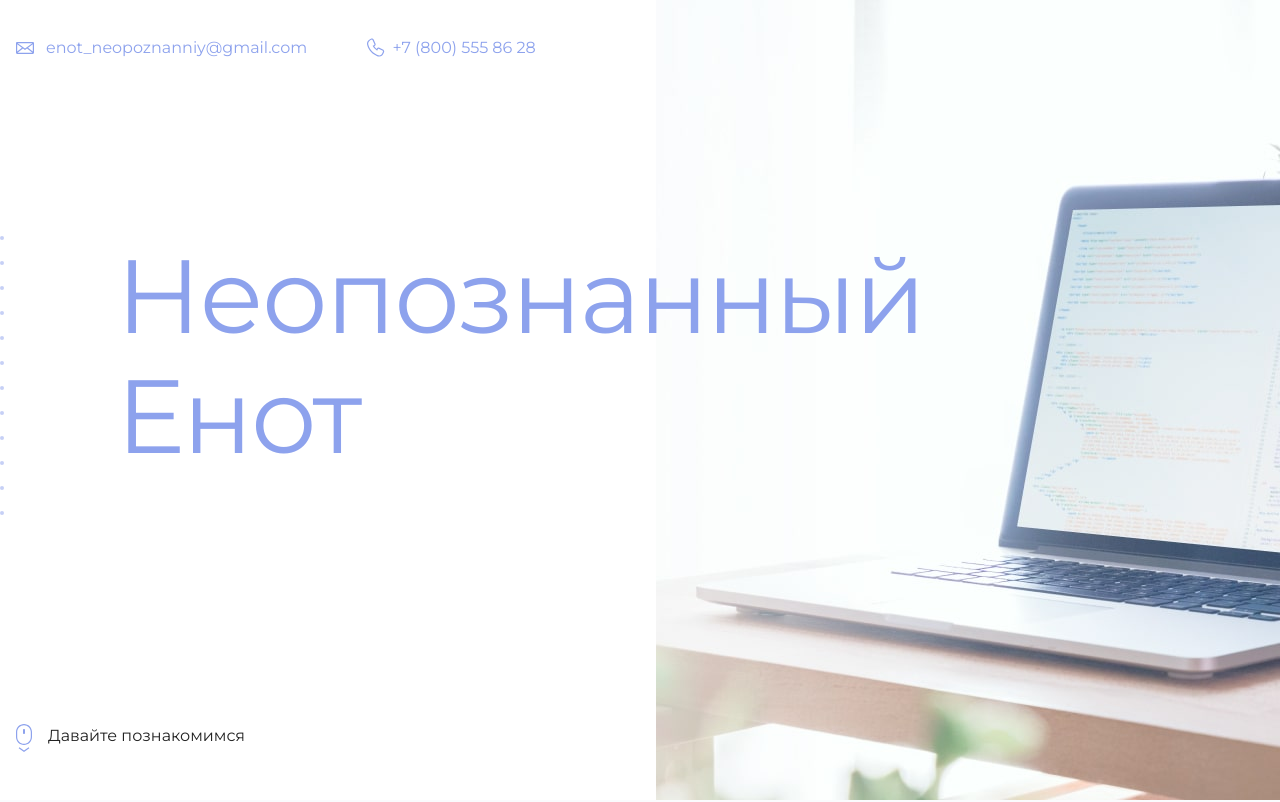
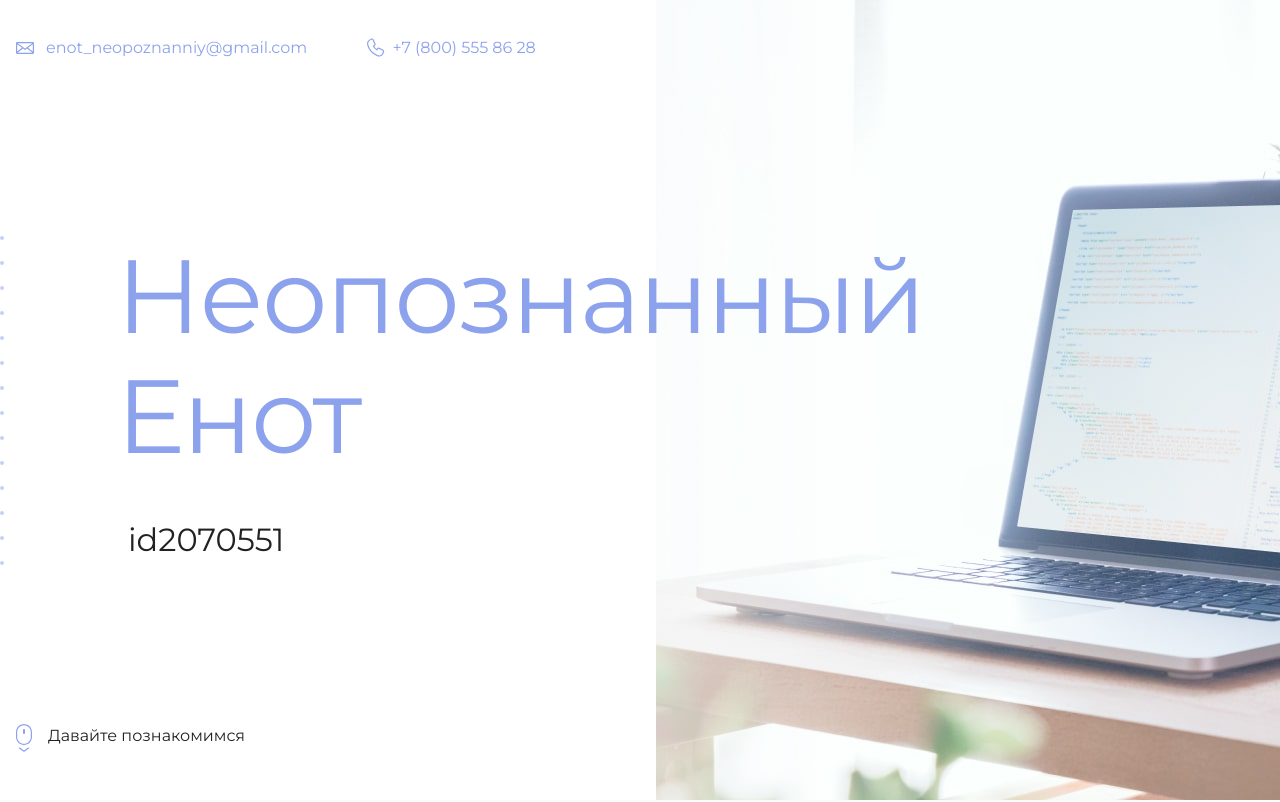
Before and after one commit to Nexich/github-pages-example, a plain HTML site: page index.html in a window 1280 px wide. Shown: the top 802 px of the page. Drawn offline with Linux system fonts and the light colour scheme.

Commit message:
Добавляет id пользователя

```diff
--- a/index.html
+++ b/index.html
@@ -19,7 +19,7 @@
       <section class="hero-image">
         <div class="container">
           <h1 class="heading">Неопознанный Енот</h1>
-          <p><!-- Тут ваш id на сайте Академии --></p>
+          <p>id2070551</p>
         </div>
       </section>
 
```
